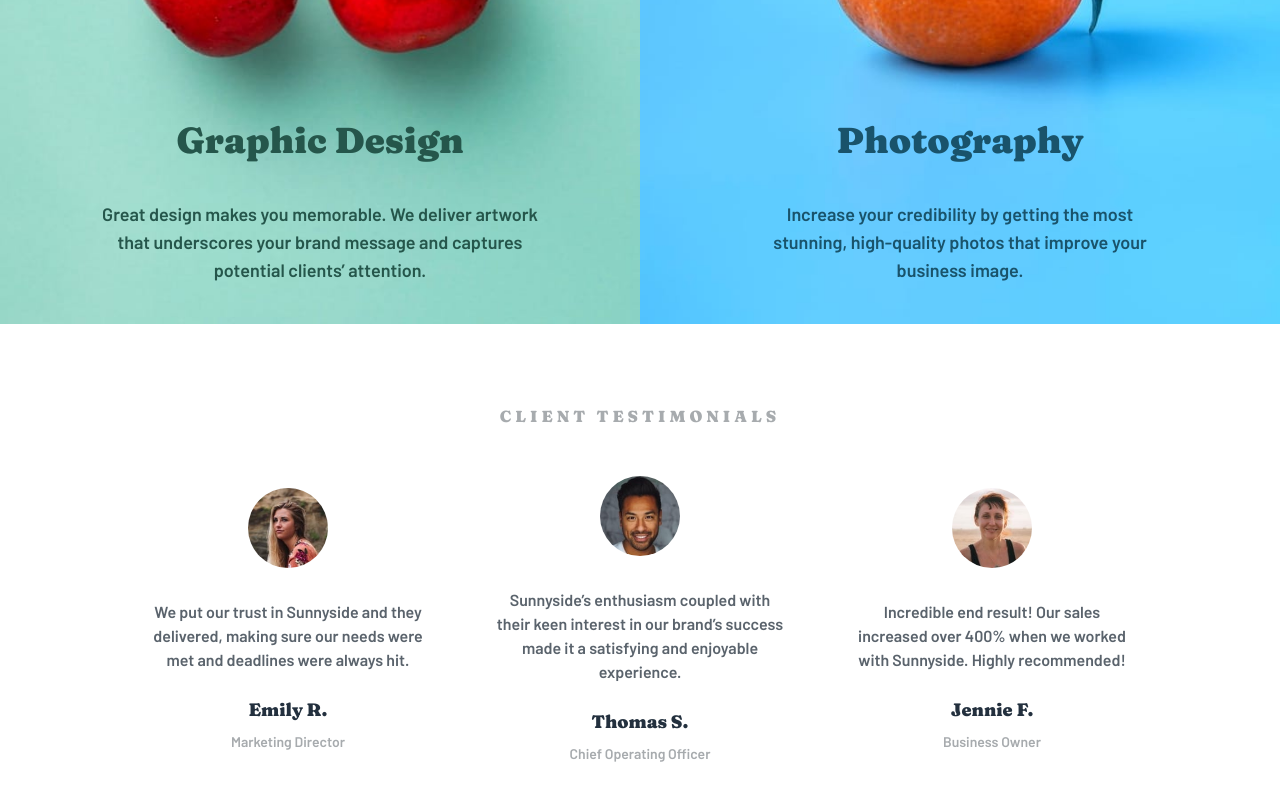
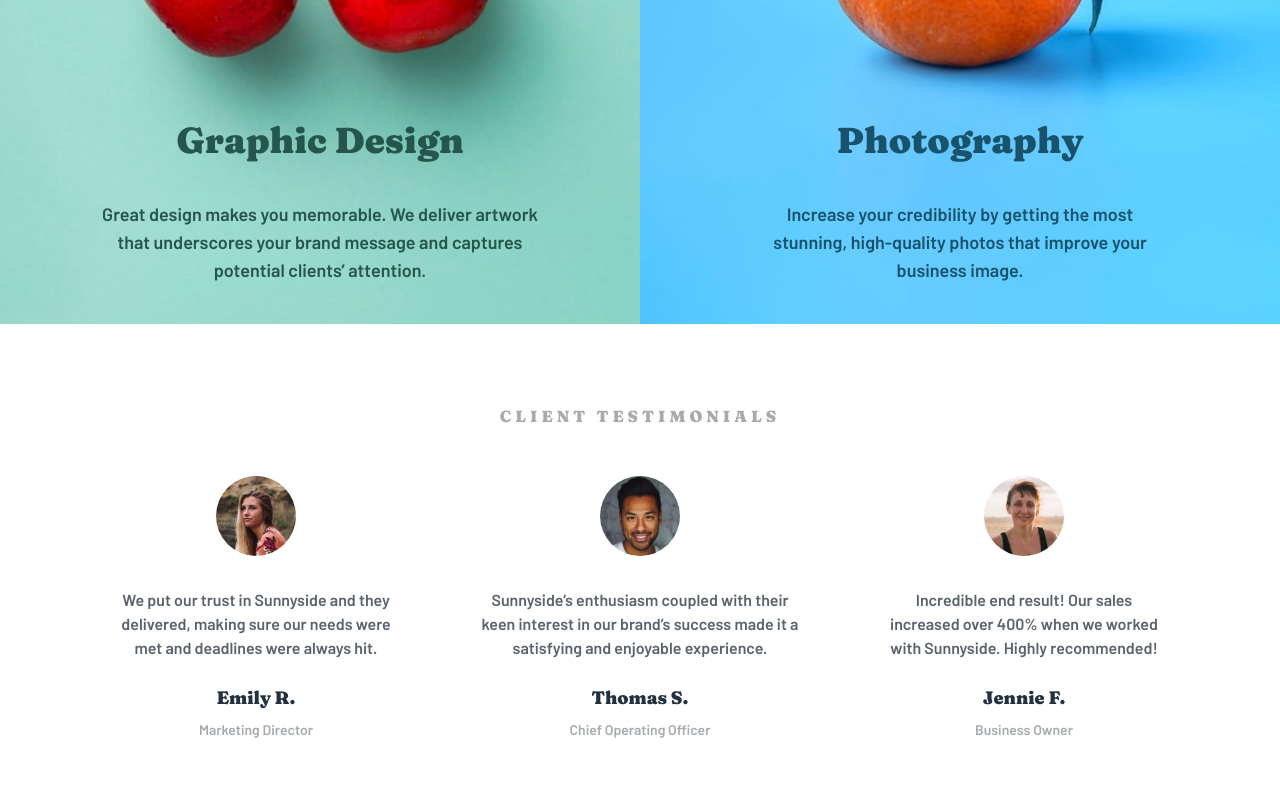
Before and after one commit to Jisbel/Sunnyside-agency-landingPage, a React (Vite) app: page / in a window 1280 px wide. Shown: the part 1987-2787 px from the top of the page. Built offline with nearby package versions, Linux system fonts and the light colour scheme.

Commit message:
The desktop styles of the testimonials component were made

```diff
--- a/src/components/testimonial.jsx
+++ b/src/components/testimonial.jsx
@@ -7,7 +7,7 @@ function Testimonial() {
     <section className="flex flex-col justify-center items-center my-20">
   <p className="font-fraunces900 tracking-[4px] text-grayishBlue mb-12">CLIENT TESTIMONIALS</p>
   <div className="grid md:grid-cols-3 justify-center items-center text-center gap-16">
-    <div className="flex flex-col items-center">
+    <div className="flex flex-col items-center md:h-full">
       <img src={emily} alt="Emily R." className="rounded-full w-20 h-20 mb-8"/>
       <p className="font-barlow text-cadet max-w-72 mb-6">
         We put our trust in Sunnyside and they delivered, making sure our needs were met and deadlines were always hit.
@@ -15,15 +15,15 @@ function Testimonial() {
       <p className="font-fraunces900 text-lg text-charcoal mb-2">Emily R.</p>
       <p className="font-barlow text-sm text-grayishBlue">Marketing Director</p>
     </div>
-    <div className="flex flex-col items-center">
+    <div className="flex flex-col items-center md:h-full">
       <img src={thomas} alt="Thomas S." className="rounded-full w-20 h-20 mb-8"/>
-      <p className="font-barlow text-cadet max-w-72 mb-6">
+      <p className="font-barlow text-cadet max-w-72 md:max-w-80 mb-6">
         Sunnyside’s enthusiasm coupled with their keen interest in our brand’s success made it a satisfying and enjoyable experience.
       </p>
       <p className="font-fraunces900 text-lg text-charcoal mb-2">Thomas S.</p>
       <p className="font-barlow text-sm text-grayishBlue">Chief Operating Officer</p>
     </div>
-    <div className="flex flex-col items-center">
+    <div className="flex flex-col items-center md:h-full">
       <img src={jennie} alt="Jennie F." className="rounded-full w-20 h-20 mb-8"/>
       <p className="font-barlow text-cadet max-w-72 mb-6">
         Incredible end result! Our sales increased over 400% when we worked with Sunnyside. Highly recommended!
```
